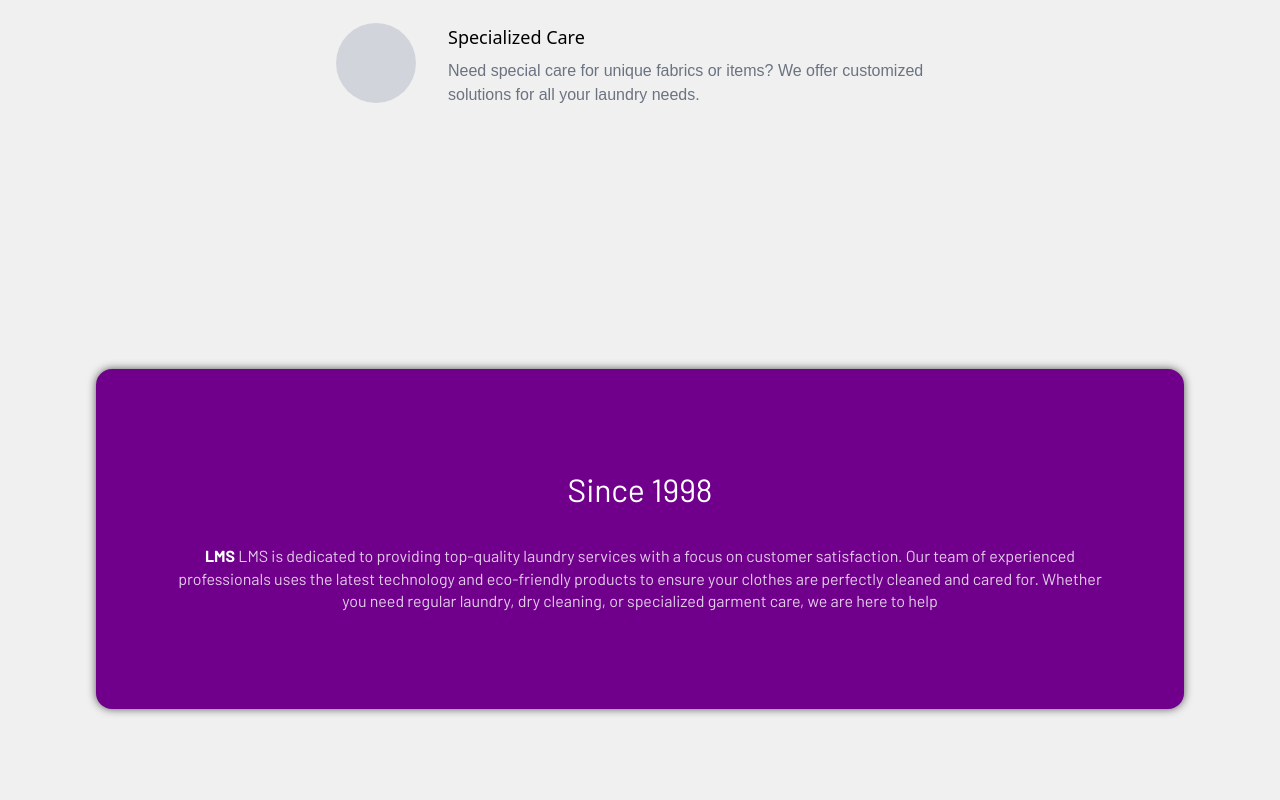
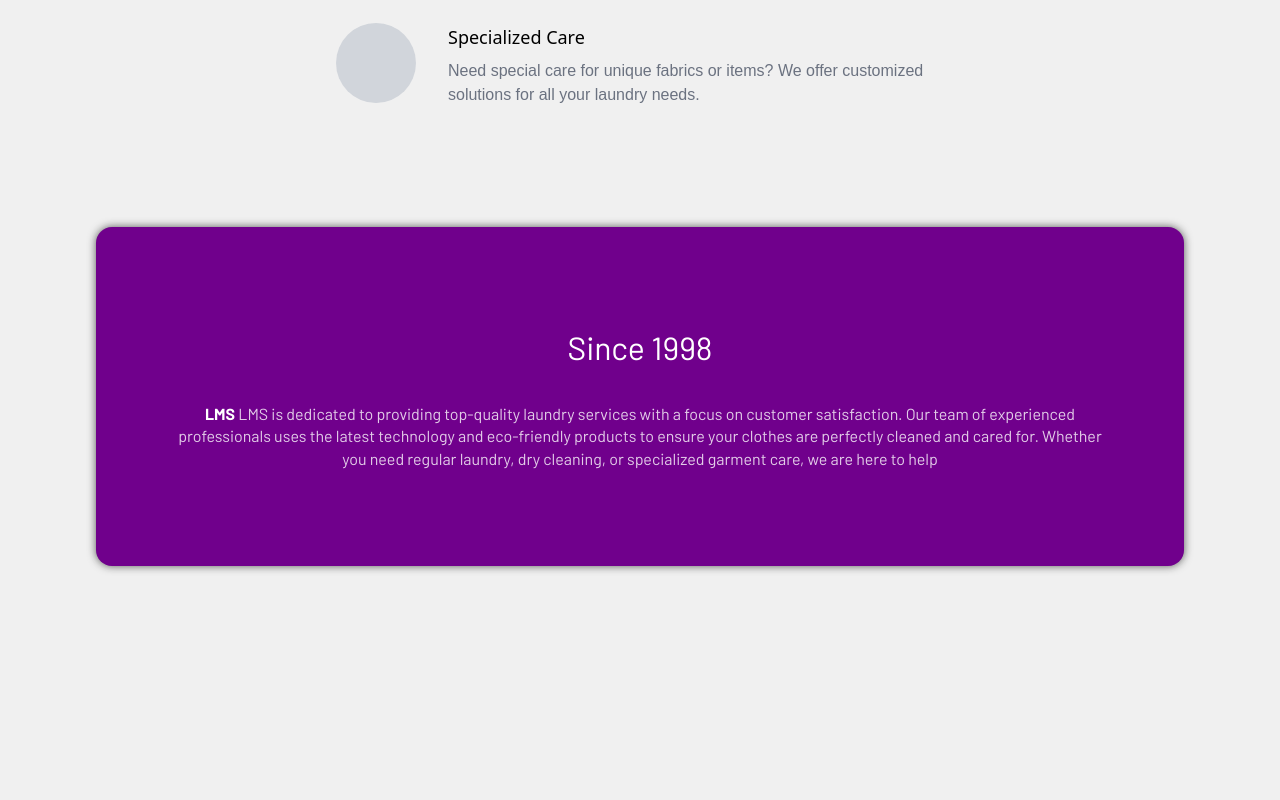
Before and after one commit to INTEL-ONBOARD/LMS--front-end, a React (Vite) app in the folder LMS/: page / in a window 1280 px wide. Shown: the part 1400-2200 px from the top of the page. Built offline with nearby package versions, Linux system fonts and the light colour scheme.

Commit message:
Added Stylesheet for About Component

```diff
--- a/LMS/src/pages/About.css
+++ b/LMS/src/pages/About.css
@@ -1,5 +1,6 @@
 .aboutus_container {
-  min-height: 100vh;
+  margin-top: 15vh;
+  margin-bottom: 15vh;
   display: flex;
   align-items: center;
   justify-content: center;
```
